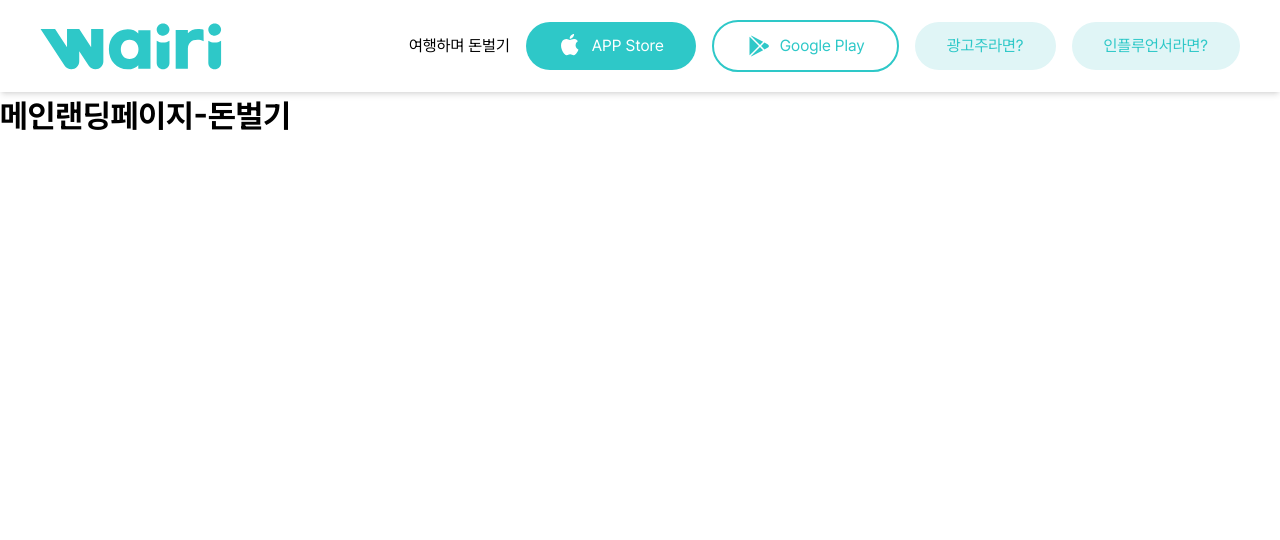
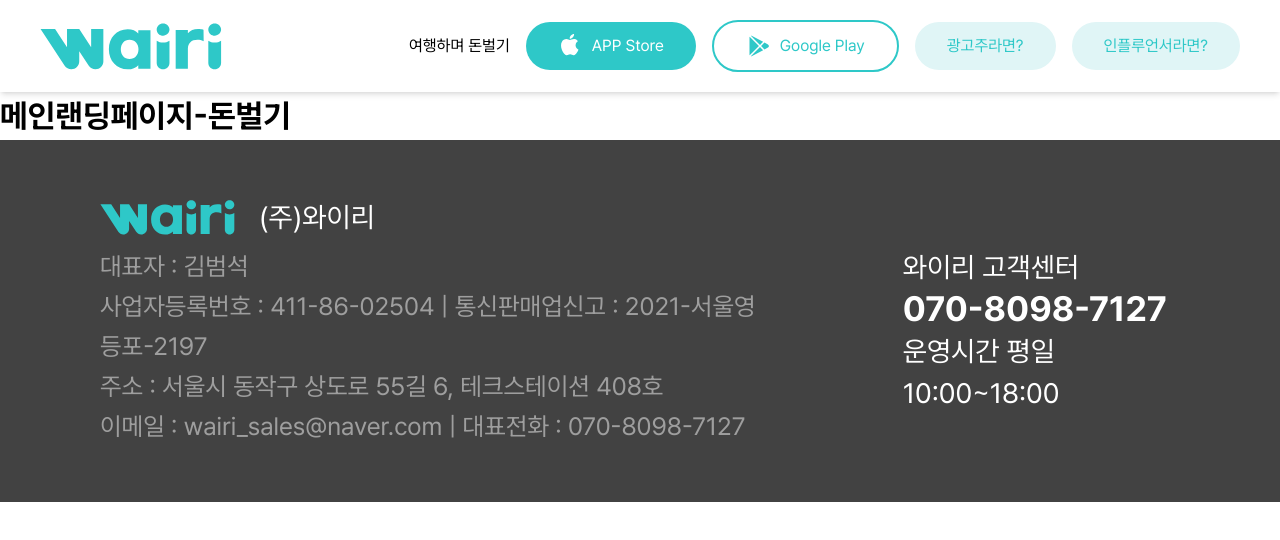
Before and after one commit to wairi-fiveTeam/wairi, a Next.js app: page / in a window 1280 px wide. Shown: the top 540 px of the page. Built offline with nearby package versions, Linux system fonts and the light colour scheme.

Commit message:
feat : footer 컴포넌트 생성

```diff
--- a/src/app/layout.tsx
+++ b/src/app/layout.tsx
@@ -2,6 +2,7 @@
 import localFont from 'next/font/local';
 import './globals.css';
 import Header from '@/components/Header';
+import Footer from '@/components/Footer';
 
 const pretend = localFont({
   src: './fonts/PretendardVariable.woff2',
@@ -21,10 +22,11 @@
   children: React.ReactNode;
 }>) {
   return (
-    <html lang="kr" className={`${pretend.className}`}>
+    <html lang='kr' className={`${pretend.className}`}>
       <body className={`${pretend.className}`}>
-        <Header/>
-          {children}
+        <Header />
+        {children}
+        <Footer />
       </body>
     </html>
   );
--- a/src/components/Footer.tsx
+++ b/src/components/Footer.tsx
@@ -1,7 +1,64 @@
-export default function Footer (){
+import Image from 'next/image';
+import wairiLogo from '../../public/images/wairi_logo.svg';
+
+export default function Footer() {
   return (
-    <>
-      <h1>Footer</h1>
-    </>
+    <footer className='bg-[#424242] w-full py-14 max-md:py-8'>
+      <div className='max-w-[1440px] mx-auto px-[100px] max-md:px-5'>
+        {/* 로고 + 회사명 섹션 */}
+        <div className='flex items-center mb-2'>
+          <Image
+            src={wairiLogo}
+            alt='와이리로고'
+            width={135}
+            height={62}
+            className='mr-[24px] max-md:w-[77px] max-md:h-[34px]'
+          />
+          <span className='text-[28px] text-white max-md:text-[16px]'>(주)와이리</span>
+        </div>
+        {/* 회사정보 + 고객센터 컨테이너 */}
+        <div className='flex gap-[133px] max-md:flex-col max-md:gap-[29px]'>
+          {/* 회사정보 */}
+          <div className='max-md:hidden text-[25px] leading-[40px] text-[#9E9E9E]'>
+            <div>대표자 : 김범석</div>
+            <div>사업자등록번호 : 411-86-02504 | 통신판매업신고 : 2021-서울영등포-2197</div>
+            <div>주소 : 서울시 동작구 상도로 55길 6, 테크스테이션 408호</div>
+            <div>이메일 : wairi_sales@naver.com | 대표전화 : 070-8098-7127</div>
+          </div>
+          {/* 고객센터 정보 */}
+          <div className='max-md:hidden text-white leading-[42px]'>
+            <div className='text-[28px]'>와이리 고객센터</div>
+            <div className='text-[35px] font-bold'>070-8098-7127</div>
+            <div className='text-[28px]'>운영시간 평일 10:00~18:00</div>
+          </div>
+
+          {/* 모바일 레이아웃 */}
+          <div className='hidden max-md:block text-[#9E9E9E] text-[16px] leading-[27px]'>
+            <div>대표자 : 김범석</div>
+            <div>사업자등록번호 : 411-86-02504</div>
+            <div>통신판매업신고 : 2021-서울영등포-2197</div>
+            <div>
+              주소 : 서울시 동작구 상도로 55길 6,
+              <br />
+              테크스테이션 408호
+            </div>
+            <div>이메일 : wairi_sales@naver.com</div>
+            <div>대표전화 : 070-8098-7127</div>
+          </div>
+          <div className='hidden max-md:block text-white text-[16px]'>
+            <div className='flex gap-[48px]'>
+              <div className='leading-[25px]'>
+                <div>와이리 고객센터</div>
+                <div className='font-bold'>070-8098-7127</div>
+              </div>
+              <div className='leading-[25px]'>
+                <div className=''>운영시간 평일</div>
+                <div className=''>평일 10:00~18:00</div>
+              </div>
+            </div>
+          </div>
+        </div>
+      </div>
+    </footer>
   );
 }
```
